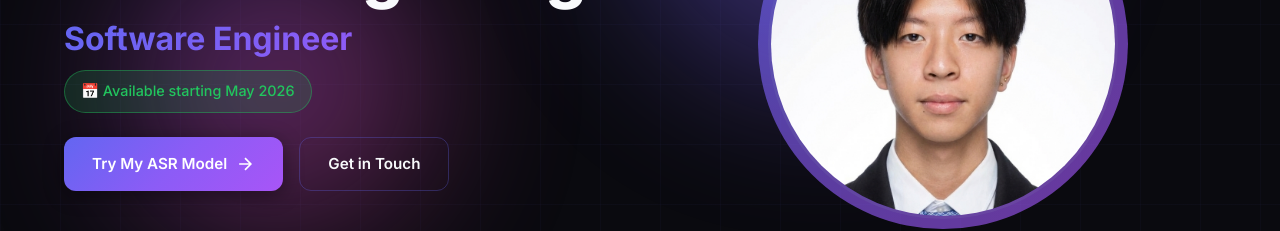
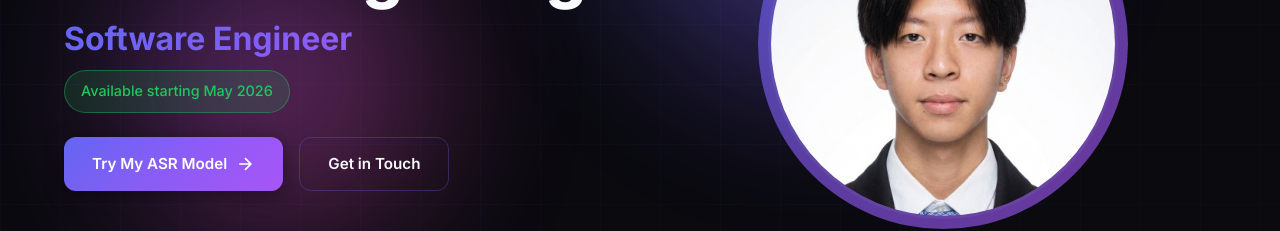
Before and after one commit to Chhhh619/portfolio-website, a React (Vite) app: page / in a window 1280 px wide. Shown: the part 396-627 px from the top of the page. Built offline with nearby package versions, Linux system fonts and the light colour scheme; no server answers.

Commit message:
Add availability date

```diff
--- a/src/components/Hero.jsx
+++ b/src/components/Hero.jsx
@@ -18,7 +18,7 @@ function Hero() {
                     <h2 className="hero-title gradient-text">
                         Software Engineer
                     </h2>
-                    <p className="hero-availability">📅 Available starting May 2026</p>
+                    <p className="hero-availability">Available starting May 2026</p>
 
                     <div className="hero-cta">
                         <a href="#asr-demo" className="btn btn-primary">
```
